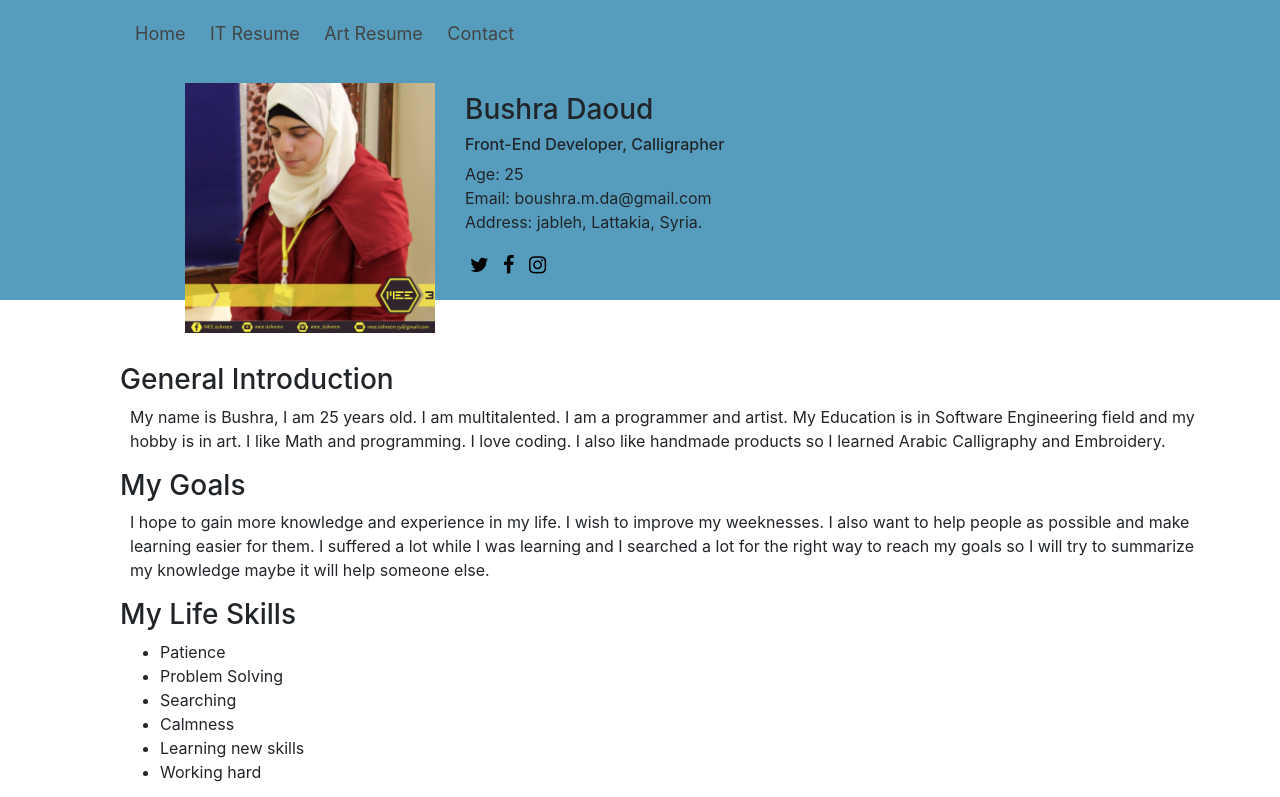
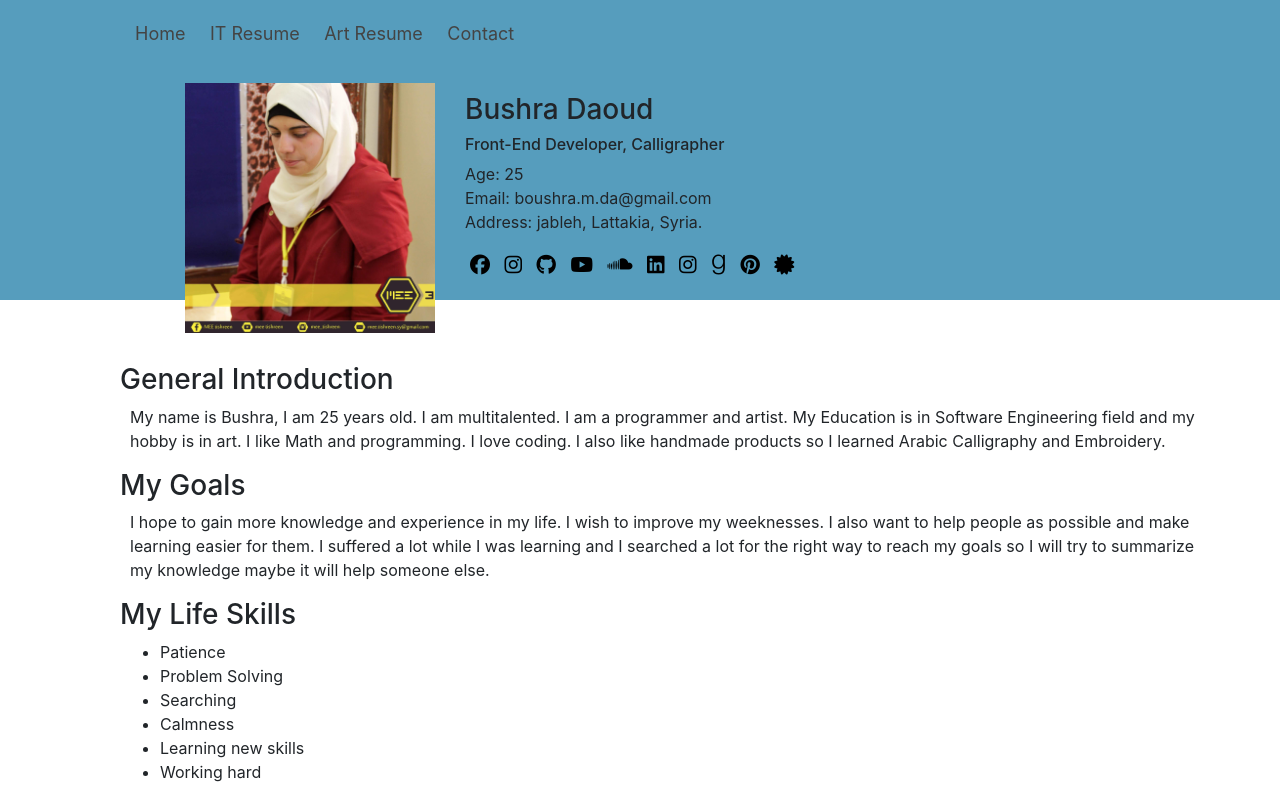
Before and after one commit to BushraDa/FirstResume, a plain HTML site: page index.html in a window 1280 px wide. Shown: the top 797 px of the page. Drawn offline with nearby package versions, Linux system fonts and the light colour scheme.

Commit message:
adding links

```diff
--- a/index.html
+++ b/index.html
@@ -4,14 +4,13 @@
 <head>
 	<title>Bushra Daoud</title>
 	<link rel="stylesheet" href="https://stackpath.bootstrapcdn.com/bootstrap/4.3.1/css/bootstrap.min.css" integrity="sha384-ggOyR0iXCbMQv3Xipma34MD+dH/1fQ784/j6cY/iJTQUOhcWr7x9JvoRxT2MZw1T" crossorigin="anonymous">
-	<link rel="stylesheet" href="https://cdnjs.cloudflare.com/ajax/libs/font-awesome/4.7.0/css/font-awesome.min.css">
 	<link rel="stylesheet" type="text/css" href="css/style.css">
-
+	<script src="https://kit.fontawesome.com/0fa98177a4.js"></script>
 </head>
 <body>
 
 	<header>
-		<div class="container">
+	<div class="container">
 		<nav>
 			<ul>
 				<li><a href="#">Home</a></li>
@@ -33,14 +32,32 @@
 						Address: jableh, Lattakia, Syria. <br>
 					</p>
 					<div class="socialMedia">
-						<a href="#"><i class="fa fa-twitter"></i></a>
-						<a href="#"><i class="fa fa-facebook"></i></a>
-						<a href="#"><i class="fa fa-instagram"></i></a>
+						<a href="https://www.facebook.com/BushraCalligraphy" target="_blank">
+							<i class="fab fa-facebook"></i></a>
+						<a href="https://www.instagram.com/bushra_Calligraphy/" target="_blank">
+							<i class="fab fa-instagram"></i></a>
+						<a href="https://github.com/BushraDa" target="_blank">
+							<i class="fab fa-github"></i></a>
+						<a href="https://www.youtube.com/channel/UC5ugdbLwPpKfjJGoyz1BprQ" target="_blank">
+							<i class="fab fa-youtube"></i></a>
+						<a href="https://soundcloud.com/bushramda" target="_blank">
+							<i class="fab fa-soundcloud"></i></a>
+						<a href="https://www.linkedin.com/in/bushramda/" target="_blank">
+							<i class="fab fa-linkedin"></i></a>
+						<a href="https://www.instagram.com/ebd234/" target="_blank">
+							<i class="fab fa-instagram"></i></a>
+						<a href="https://www.goodreads.com/BushraDa" target="_blank">
+							<i class="fab fa-goodreads-g"></i></a>
+						<a href="https://www.pinterest.com/BushraMDa/" target="_blank">
+							<i class="fab fa-pinterest"></i></a>
+						<a href="https://www.coursera.org/user/160e0ad32875a6ddf343d16306de573b" target="_blank">
+							<i class="fas fa-certificate"></i></a>
+
 					</div>
 				</div>
 			</div>
 		</div>
-		</div>
+	</div>
 	</header>
 
 	<div class="container resume">
```
